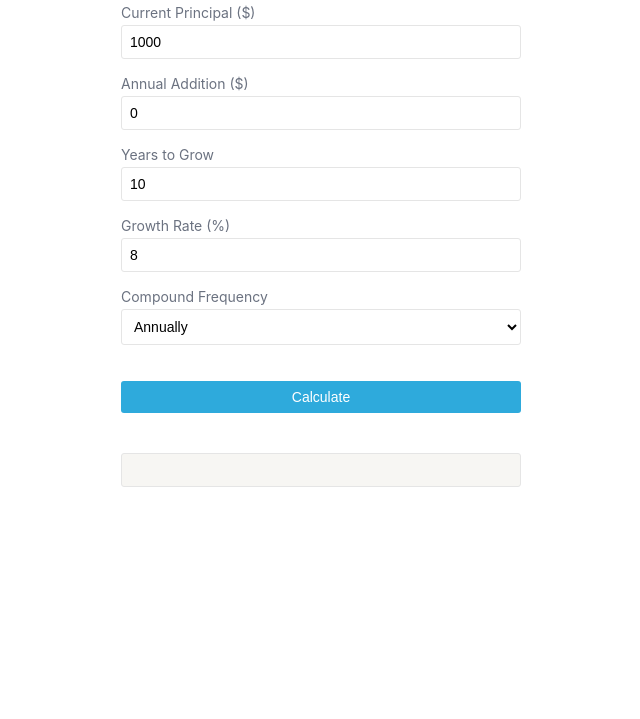
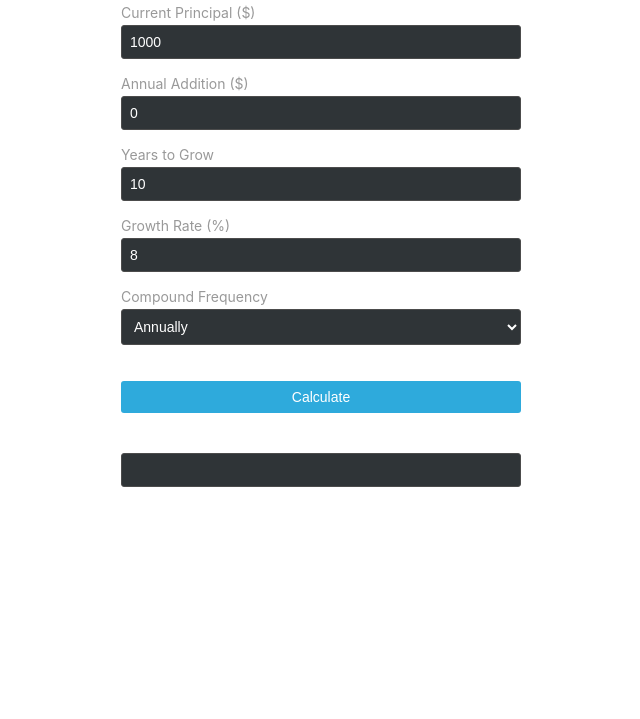
Before and after one commit to andriigardu/Compound_calculator, a plain HTML site: page index.html in a window 1280 px wide. Shown: the part 81-800 px from the top of the page, without its empty margins (319-959 px from the left). Drawn offline with Linux system fonts and the dark colour scheme.

Commit message:
Update index.html

```diff
--- a/index.html
+++ b/index.html
@@ -11,7 +11,7 @@
             margin: 0 auto;
             padding: 20px;
             background-color: transparent !important;
-            color: #37352f;
+            color: var(--notion-text-color, #37352f);
         }
         h1 {
             text-align: center;
@@ -26,7 +26,7 @@
             display: block;
             margin-bottom: 4px;
             font-size: 14px;
-            color: #6b7280;
+            color: var(--notion-gray-text-color, #6b7280);
         }
         input, select, button {
             width: 100%;
@@ -67,10 +67,27 @@
             color: #eb5757;
             font-weight: bold;
         }
-
         .notion-embed {
-          border-radius: 5px !important;
-          overflow: hidden !important;
+            background-color: transparent !important;
+            border-radius: 5px !important;
+            overflow: hidden !important;
+        }
+        @media (prefers-color-scheme: dark) {
+            body {
+                color: var(--notion-text-color, #ffffff);
+            }
+            label {
+                color: var(--notion-gray-text-color, #999999);
+            }
+            input, select {
+                background-color: var(--notion-input-background, #2f3437);
+                color: var(--notion-text-color, #ffffff);
+                border-color: var(--notion-border-color, #4c4c4c);
+            }
+            #result {
+                background-color: var(--notion-code-background, #2f3437);
+                border-color: var(--notion-border-color, #4c4c4c);
+            }
         }
     </style>
 </head>
```
